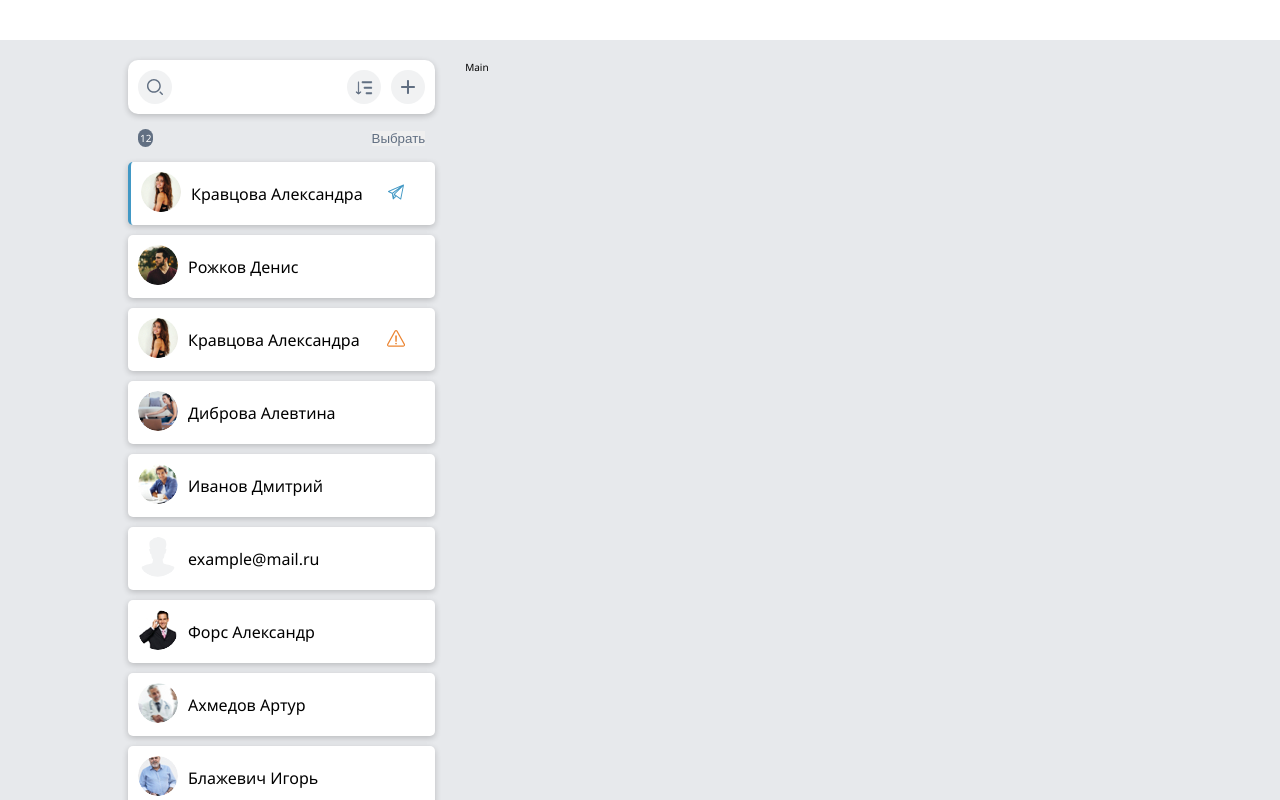
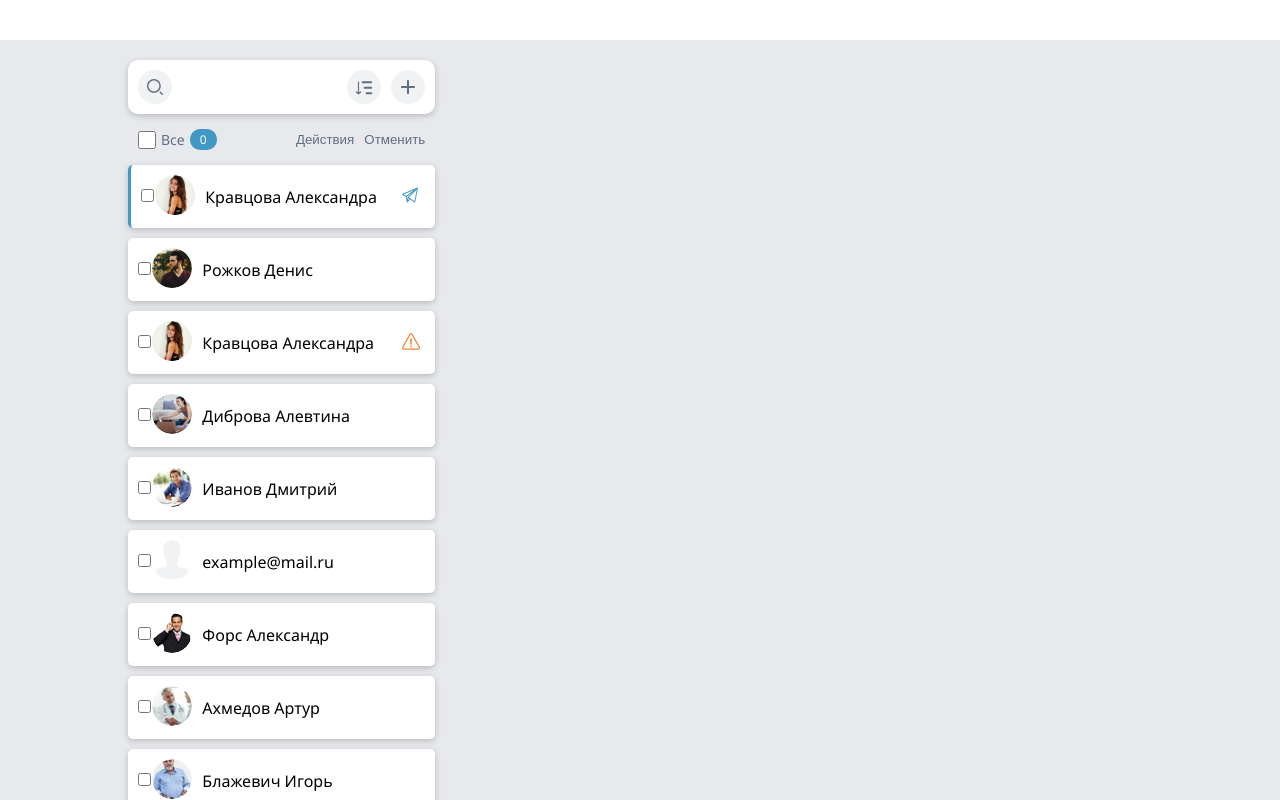
Before and after one commit to Mat-Kon/test-work-nicecode, a React app: page / in a window 1280 px wide. Both pictures are taken after a click on the button "Выбрать". Shown: the top 800 px of the page. Built offline with nearby package versions, Linux system fonts and the light colour scheme.

Commit message:
feat: add logit for btns

```diff
--- a/src/App.tsx
+++ b/src/App.tsx
@@ -10,7 +10,7 @@
     <Router>
       <Routes>
         <Route path="/" element={<RootLayout />}>
-          <Route index element={<p>Main</p>} />
+          <Route index element={<DetailUser />} />
           <Route path="user/:id" element={<DetailUser />}>
             <Route path=":category" element={<UserPage />} />
           </Route>
--- a/src/_data/data.json
+++ b/src/_data/data.json
@@ -33,7 +33,7 @@
       {
         "id": "vidoe1",
         "url": "https://www.example.com/video1",
-        "cover": "path/to/cover1.jpg",
+        "cover": "video1",
         "title": "Video 1",
         "author": "Астахова Е.В.",
         "start": "2024-05-01T15:00:00",
@@ -188,7 +188,7 @@
       {
         "id": "vidoe3",
         "url": "https://www.example.com/video1",
-        "cover": "path/to/cover1.jpg",
+        "cover": "video1",
         "title": "Video 1",
         "author": "Астахова Е.В.",
         "start": "2024-05-01T15:00:00",
@@ -239,7 +239,7 @@
       {
         "id": "vidoe4",
         "url": "https://www.example.com/video1",
-        "cover": "path/to/cover1.jpg",
+        "cover": "video1",
         "title": "Video 1",
         "author": "Астахова Е.В.",
         "start": "2024-05-01T15:00:00",
--- a/src/components/ContactsList/index.tsx
+++ b/src/components/ContactsList/index.tsx
@@ -1,4 +1,4 @@
-import React, { useEffect, useState } from 'react';
+import React, { type ChangeEvent, useEffect, useState } from 'react';
 import { User } from '../../_types/types';
 import ContactCard from '../../ui/ContactCard';
 import telegramIcon from '../../assets/icons/telegram.svg';
@@ -8,7 +8,9 @@
 const ContactList: React.FC = () => {
   const [contacts, setContacts] = useState<User[]>([]);
   const [isHiddenInputs, setHiddenInputs] = useState(true);
-  const [isHasMessage, setHasMessage] = useState(false);
+  const [isHasMessage, _] = useState(false);
+  const [countChecked, setCount] = useState(0);
+  const [isAllChecked, setAllChecked] = useState(false);
 
   useEffect(() => {
     const getUsers = async () => {
@@ -20,12 +22,51 @@
     getUsers();
   }, [contacts, isHiddenInputs]);
 
+  const handleClickChooseBtn = () => {
+    setHiddenInputs(false);
+  };
+
+  const handleClickCancelBtn = () => {
+    setHiddenInputs(true);
+  };
+
+  const handleChangeInput = (e: ChangeEvent<HTMLInputElement>) => {
+    const isChecked = e.target.checked;
+    setAllChecked(isChecked);
+  };
+
+  useEffect(() => {
+    if (isAllChecked) {
+      setCount(contacts.length);
+    } else {
+      setCount(0);
+    }
+  }, [isAllChecked, contacts]);
+
   return (
     <div>
       <section className={styles.manageWrapper}>
-        <p className={styles.contactsCount}>{contacts.length}</p>
-        <div>
-          <button>Выбрать</button>
+        {isHiddenInputs ?
+          <p className={styles.contactsCount}>{contacts.length}</p>
+          : (
+            <div className={styles.inputWrapper}>
+              <label>
+                <input type="checkbox" onChange={handleChangeInput} />
+                Все
+              </label>
+              <span className={styles.countChecked}>{countChecked}</span>
+            </div>
+          )}
+        <div className={styles.manageBtns}>
+          {isHiddenInputs ?
+            (
+              <button onClick={() => handleClickChooseBtn()}>Выбрать</button>
+            ) : (
+              <>
+                <button>Действия</button>
+                <button onClick={() => handleClickCancelBtn()}>Отменить</button>
+              </>
+            )}
         </div>
       </section>
       <section>
@@ -35,6 +76,8 @@
               return (
                 <li key={contact.id}>
                   <ContactCard
+                    isAllChecked={isAllChecked}
+                    setCheckedCount={setCount}
                     isHiddenInput={isHiddenInputs}
                     userData={contact}
                     isHasMassage={true}
@@ -46,6 +89,8 @@
               return (
                 <li key={contact.id}>
                   <ContactCard
+                    isAllChecked={isAllChecked}
+                    setCheckedCount={setCount}
                     isHiddenInput={isHiddenInputs}
                     userData={contact}
                     isHasMassage={isHasMessage}
@@ -57,12 +102,14 @@
             return (
               <li key={contact.id}>
                 <ContactCard
+                  isAllChecked={isAllChecked}
+                  setCheckedCount={setCount}
                   isHiddenInput={isHiddenInputs}
                   userData={contact}
-                  isHasMassage={isHasMessage}/>
+                  isHasMassage={isHasMessage} />
               </li>
             );
-           })
+          })
           }
         </ul>
       </section>
--- a/src/components/ContactsList/styles.module.scss
+++ b/src/components/ContactsList/styles.module.scss
@@ -18,6 +18,7 @@
   & button {
     border: none;
     color: $color-grey-dark;
+    background-color: transparent;
     transition: all 0.5s;
 
     &:hover {
@@ -28,8 +29,39 @@
 }
 
 .contactsCount {
-  padding: 2px;
+  padding: 5px;
   color: $color-white;
   background-color: $color-grey-dark;
   border-radius: 10px;
 }
+
+.inputWrapper {
+  @include flex;
+  gap: 5px;
+  font-size: 1.2rem;
+
+  & label {
+    @include flex;
+    gap: 5px;
+    color: $color-grey-dark;
+    font-size: 1.4rem;
+  }
+
+  & input {
+    width: 18px;
+    height: 18px;
+    border: 1px solid $color-grey-light;
+  }
+}
+
+.countChecked {
+  padding: 2px 10px;
+  color: $color-white;
+  background-color: $color-blue;
+  border-radius: 10px;
+}
+
+.manageBtns {
+  display: flex;
+  gap: 10px;
+}
--- a/src/ui/ContactCard/index.tsx
+++ b/src/ui/ContactCard/index.tsx
@@ -1,4 +1,4 @@
-import React from 'react';
+import React, { useEffect, useState, type ChangeEvent } from 'react';
 import { User } from '../../_types/types';
 import { Link, useParams } from 'react-router-dom';
 import styles from './styles.module.scss';
@@ -9,11 +9,39 @@
   icon?: string;
   isHiddenInput: boolean;
   isHasMassage: boolean;
+  isAllChecked: boolean;
+  setCheckedCount: React.Dispatch<React.SetStateAction<number>>
 }
-const ContactCard: React.FC<ContactCardProps> = ({ userData, icon, isHiddenInput, isHasMassage }) => {
+const ContactCard: React.FC<ContactCardProps> = ({
+  userData,
+  icon,
+  isHiddenInput,
+  isHasMassage,
+  isAllChecked,
+  setCheckedCount
+}) => {
   const { id, avatar, name, email } = userData;
   const shotName = name && name.split(' ').slice(0, 2).join(' ');
   const { id: curId } = useParams();
+  const [isChecked, setChecked] = useState(false);
+
+  const handleChangeInput = (e: ChangeEvent<HTMLInputElement>) => {
+    const isChecked = e.target.checked;
+    if (isChecked) {
+      setCheckedCount((prev) => prev + 1);
+    } else {
+      setCheckedCount((prev) => prev - 1);
+    }
+    setChecked((prev) => !prev);
+  };
+
+  useEffect(() => {
+    if (isAllChecked) {
+      setChecked(isAllChecked);
+    } else {
+      setChecked(isAllChecked);
+    }
+  }, [isAllChecked])
 
   return (
     <div className={styles.wrapper}
@@ -27,7 +55,12 @@
         null
         :
         (<label htmlFor={`input${id}`}>
-          <input id={`input${id}`} type="checkbox" />
+          <input
+            id={`input${id}`}
+            type="checkbox"
+            onChange={handleChangeInput}
+            checked={isChecked}
+            />
         </label>)
       }
       <Link to={`/user/${id}`} className={styles.contactLink}>
--- a/src/ui/buttons/OptionBtn/index.tsx
+++ b/src/ui/buttons/OptionBtn/index.tsx
@@ -1,8 +1,24 @@
-import React from 'react';
+import React, { useState } from 'react';
 import styles from './styles.module.scss';
 
 const OptionBtn: React.FC = () => {
- return <button className={styles.manageBtn}></button>
+  const [isOpen, setOpen] = useState(false);
+
+  const handleClickBtn = () => {
+    setOpen((prev) => !prev);
+  };
+
+  return (
+    <div className={styles.wrapper} >
+      <button className={styles.optionBtn} onClick={handleClickBtn}></button>
+      { isOpen ? (
+      <div className={styles.manageBtns}>
+        <button className={styles.manageBtn} onClick={handleClickBtn}>Изменить</button>
+        <button className={styles.manageBtn} onClick={handleClickBtn}>Удалить</button>
+      </div>
+      ): null}
+    </div>
+  );
 };
 
 export default OptionBtn;
--- a/src/ui/buttons/OptionBtn/styles.module.scss
+++ b/src/ui/buttons/OptionBtn/styles.module.scss
@@ -1,6 +1,35 @@
 @import '../../../styles/mixins';
 
-.manageBtn {
+.wrapper {
+  position: relative;
+}
+
+.optionBtn {
   @include manageBtn;
   background-image: url('../../../assets/icons/coma.svg');
 }
+
+.manageBtns {
+  position: absolute;
+  top: 75%;
+  right: 50%;
+  @include flex($dir: column);
+  width: 200px;
+  background-color: $color-white;
+  box-shadow: $base-shadow;
+  border-radius: 5px;
+}
+
+.manageBtn {
+  text-align: left;
+  width: 100%;
+  padding: 10px 20px;
+  border: none;
+  font-size: 1.6rem;
+  background-color: transparent;
+
+  &:hover {
+    cursor: pointer;
+    background-color: $color-grey-light;
+  }
+}
```
